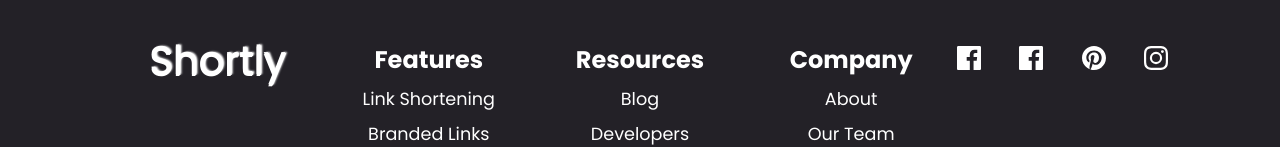
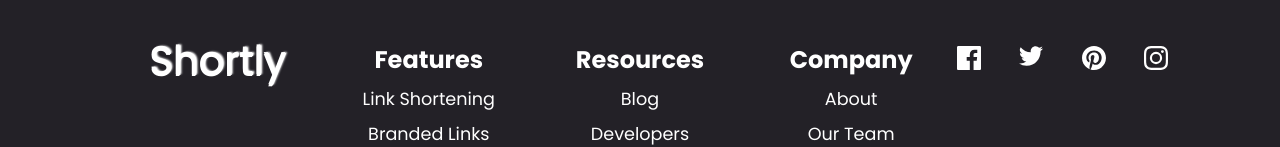
Before and after one commit to BLADEHEDA/shortly, a React (Vite) app: page / in a window 1280 px wide. Shown: the part 1712-1859 px from the top of the page. Built offline with nearby package versions, Linux system fonts and the light colour scheme.

Commit message:
final cleaning for proper deployment

```diff
--- a/src/components/footer/Footer.tsx
+++ b/src/components/footer/Footer.tsx
@@ -3,7 +3,6 @@ import iconTwitter from "/icon-twitter.svg";
 import iconPinterest from "/icon-pinterest.svg";
 import iconInstagram from "/icon-instagram.svg";
 import "./Footer.css";
-import logo from "/logo.svg";
 
 const Footer = () => {
   return (
@@ -33,7 +32,7 @@ const Footer = () => {
           <img src={iconFacebook} alt="facebook" />
         </div>
         <div className="">
-          <img src={iconFacebook} alt="facebook" />
+          <img src={iconTwitter} alt="facebook" />
         </div>
         <div className="">
           <img src={iconPinterest} alt="facebook" />
--- a/src/components/form-bar/FormBar.tsx
+++ b/src/components/form-bar/FormBar.tsx
@@ -22,7 +22,7 @@ const FormBar = () => {
     const urlToShorten = values.url;
 
     try {
-      console.log("Original URL:", urlToShorten);
+      console.log(urlToShorten,copied);
 
       // Send a POST request to the Rebrandly API for URL shortening
       const response = await fetch("https://api.rebrandly.com/v1/links", {
```
